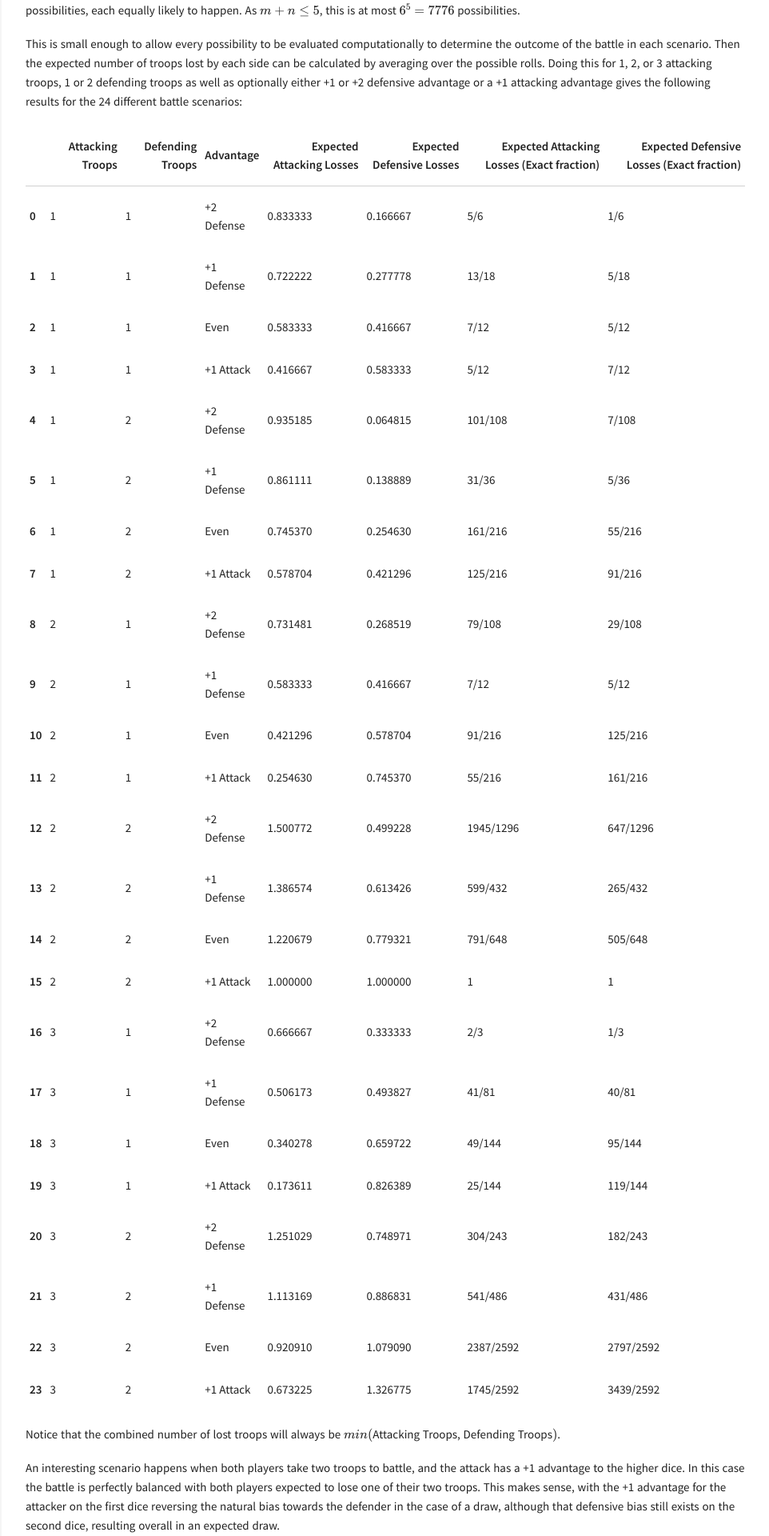
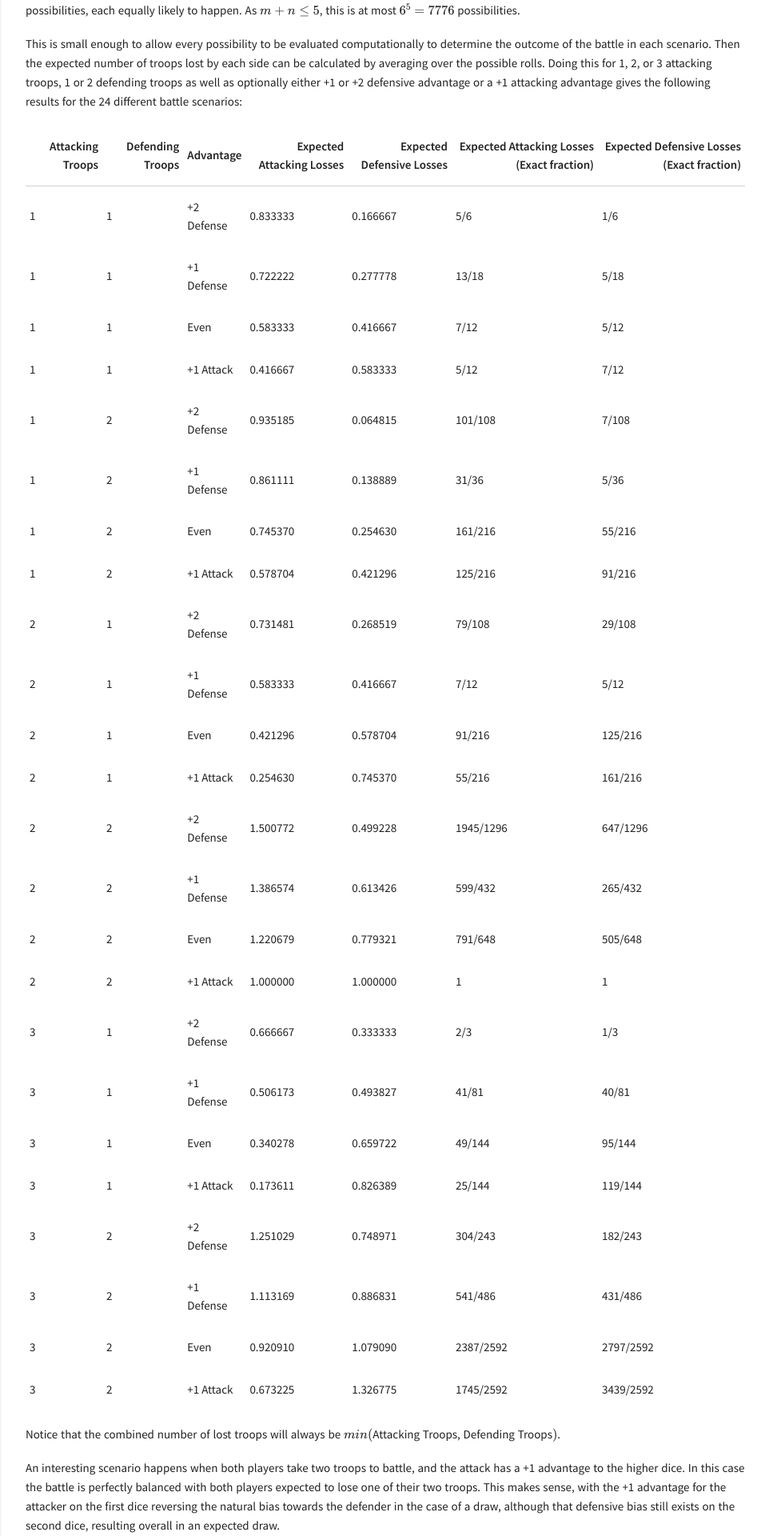
Before and after one commit to lrjball/lrjball.github.io, a Jekyll site: the page built from _posts/2023-06-02-how-risky-is-risk.md, in a window 1280 px wide. Shown: the part 2828-4748 px from the top of the page at 80% size, without its empty margins (318-1280 px from the left). Built offline with Jekyll 4.4.1, drawn with Linux system fonts in a browser that asks for light colours; nearby versions of some CDN libraries; some web fonts are replaced; formulas are drawn with MathJax 3.

Commit message:
Updated listing image

```diff
--- a/_includes/footer.html
+++ b/_includes/footer.html
@@ -1,4 +1,5 @@
 <footer>
-  &copy; {{ site.time | date: '%Y' }} {{ site.owner.name }}. Powered by <a href="http://jekyllrb.com/">Jekyll</a>, <a href="http://github.com/renyuanz/leonids/">leonids theme</a>
+  &copy; {{ site.time | date: '%Y' }} {{ site.owner.name }}.
+    Powered by <a href="http://jekyllrb.com/">Jekyll</a>, <a href="http://github.com/renyuanz/leonids/">leonids theme</a>
 <!--  made with <i class="fa fa-heart heart-icon"></i>-->
 </footer>
--- a/_layouts/post_listing.html
+++ b/_layouts/post_listing.html
@@ -42,7 +42,7 @@
     </div>
     {% endif %}
 
-    {% if post.image.feature %}
+    <!-- {% if post.image.feature %}
     <div class="post-image-feature">
       <img src=
       {% if post.image.feature contains 'http' %}
@@ -55,8 +55,8 @@
       {% if post.image.credit %}
       <span class="image-credit">Photo Credit: <a href="{{ post.image.creditlink }}">{{ post.image.credit }}</a></span>
       {% endif %}
-    </div><!-- /.image-wrap -->
-    {% endif %}
+    </div>
+    {% endif %} -->
 
 </section>
 {% endfor %}
--- a/_posts/2023-06-02-how-risky-is-risk.md
+++ b/_posts/2023-06-02-how-risky-is-risk.md
@@ -421,7 +421,6 @@
 <table border="1" class="dataframe">
   <thead>
     <tr style="text-align: right;">
-      <th></th>
       <th>Attacking Troops</th>
       <th>Defending Troops</th>
       <th>Advantage</th>
@@ -433,7 +432,6 @@
   </thead>
   <tbody>
     <tr>
-      <th>0</th>
       <td>1</td>
       <td>1</td>
       <td>+2 Defense</td>
@@ -443,7 +441,6 @@
       <td>1/6</td>
     </tr>
     <tr>
-      <th>1</th>
       <td>1</td>
       <td>1</td>
       <td>+1 Defense</td>
@@ -453,7 +450,6 @@
       <td>5/18</td>
     </tr>
     <tr>
-      <th>2</th>
       <td>1</td>
       <td>1</td>
       <td>Even</td>
@@ -463,7 +459,6 @@
       <td>5/12</td>
     </tr>
     <tr>
-      <th>3</th>
       <td>1</td>
       <td>1</td>
       <td>+1 Attack</td>
@@ -473,7 +468,6 @@
       <td>7/12</td>
     </tr>
     <tr>
-      <th>4</th>
       <td>1</td>
       <td>2</td>
       <td>+2 Defense</td>
@@ -483,7 +477,6 @@
       <td>7/108</td>
     </tr>
     <tr>
-      <th>5</th>
       <td>1</td>
       <td>2</td>
       <td>+1 Defense</td>
@@ -493,7 +486,6 @@
       <td>5/36</td>
     </tr>
     <tr>
-      <th>6</th>
       <td>1</td>
       <td>2</td>
       <td>Even</td>
@@ -503,7 +495,6 @@
       <td>55/216</td>
     </tr>
     <tr>
-      <th>7</th>
       <td>1</td>
       <td>2</td>
       <td>+1 Attack</td>
@@ -513,7 +504,6 @@
       <td>91/216</td>
     </tr>
     <tr>
-      <th>8</th>
       <td>2</td>
       <td>1</td>
       <td>+2 Defense</td>
@@ -523,7 +513,6 @@
       <td>29/108</td>
     </tr>
     <tr>
-      <th>9</th>
       <td>2</td>
       <td>1</td>
       <td>+1 Defense</td>
@@ -533,7 +522,6 @@
       <td>5/12</td>
     </tr>
     <tr>
-      <th>10</th>
       <td>2</td>
       <td>1</td>
       <td>Even</td>
@@ -543,7 +531,6 @@
       <td>125/216</td>
     </tr>
     <tr>
-      <th>11</th>
       <td>2</td>
       <td>1</td>
       <td>+1 Attack</td>
@@ -553,7 +540,6 @@
       <td>161/216</td>
     </tr>
     <tr>
-      <th>12</th>
       <td>2</td>
       <td>2</td>
       <td>+2 Defense</td>
@@ -563,7 +549,6 @@
       <td>647/1296</td>
     </tr>
     <tr>
-      <th>13</th>
       <td>2</td>
       <td>2</td>
       <td>+1 Defense</td>
@@ -573,7 +558,6 @@
       <td>265/432</td>
     </tr>
     <tr>
-      <th>14</th>
       <td>2</td>
       <td>2</td>
       <td>Even</td>
@@ -583,7 +567,6 @@
       <td>505/648</td>
     </tr>
     <tr>
-      <th>15</th>
       <td>2</td>
       <td>2</td>
       <td>+1 Attack</td>
@@ -593,7 +576,6 @@
       <td>1</td>
     </tr>
     <tr>
-      <th>16</th>
       <td>3</td>
       <td>1</td>
       <td>+2 Defense</td>
@@ -603,7 +585,6 @@
       <td>1/3</td>
     </tr>
     <tr>
-      <th>17</th>
       <td>3</td>
       <td>1</td>
       <td>+1 Defense</td>
@@ -613,7 +594,6 @@
       <td>40/81</td>
     </tr>
     <tr>
-      <th>18</th>
       <td>3</td>
       <td>1</td>
       <td>Even</td>
@@ -623,7 +603,6 @@
       <td>95/144</td>
     </tr>
     <tr>
-      <th>19</th>
       <td>3</td>
       <td>1</td>
       <td>+1 Attack</td>
@@ -633,7 +612,6 @@
       <td>119/144</td>
     </tr>
     <tr>
-      <th>20</th>
       <td>3</td>
       <td>2</td>
       <td>+2 Defense</td>
@@ -643,7 +621,6 @@
       <td>182/243</td>
     </tr>
     <tr>
-      <th>21</th>
       <td>3</td>
       <td>2</td>
       <td>+1 Defense</td>
@@ -653,7 +630,6 @@
       <td>431/486</td>
     </tr>
     <tr>
-      <th>22</th>
       <td>3</td>
       <td>2</td>
       <td>Even</td>
@@ -663,7 +639,6 @@
       <td>2797/2592</td>
     </tr>
     <tr>
-      <th>23</th>
       <td>3</td>
       <td>2</td>
       <td>+1 Attack</td>
```
